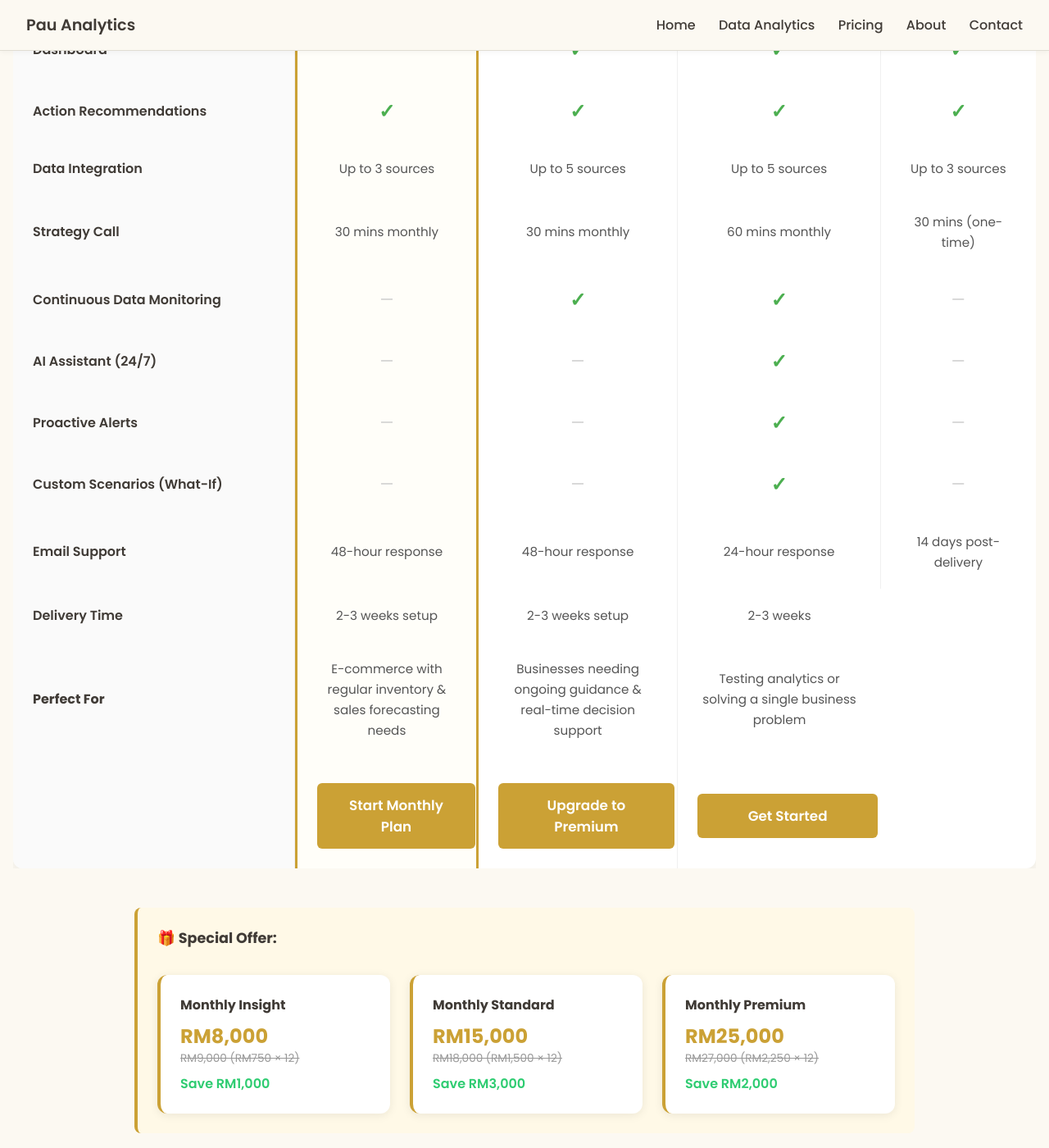
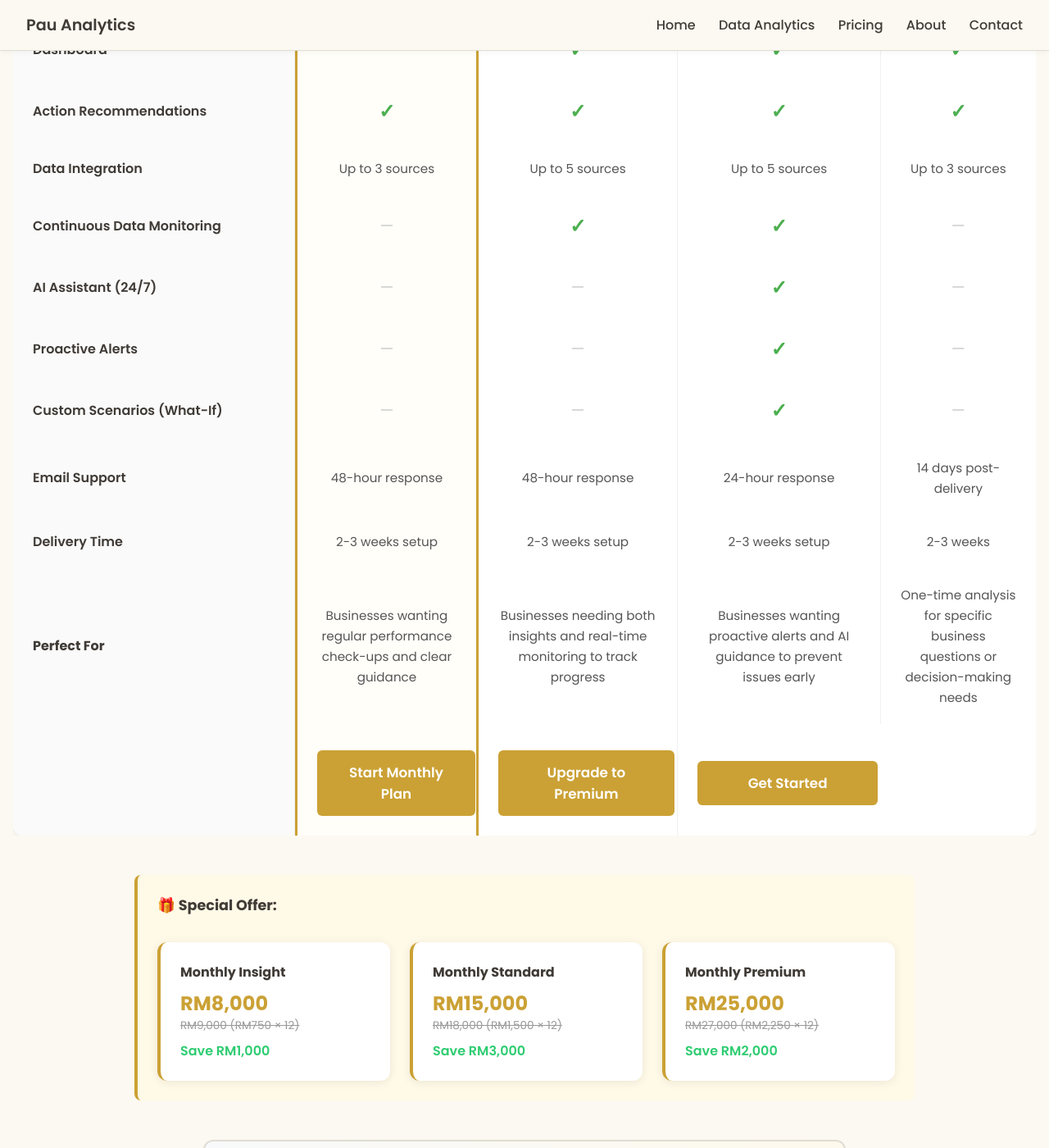
Before and after one commit to lyven81/pinnacles-learning-website, a Jekyll site: the page pricing.html, which Jekyll copies as it is, in a window 1280 px wide and 1400 px high, scrolled down 771 px. Shown: the whole window at 82% size. Built offline with Jekyll 4.4.1, drawn with Linux system fonts in a browser that asks for light colours.

Commit message:
Remove strategy call feature and update descriptions
Pricing Page Updates:
- Removed "Strategy Call" row from comparison table
- Updated "Perfect For" descriptions to align with car service analogy:
  • Monthly Insight: Regular performance check-ups and clear guidance
  • Monthly Standard: Insights + real-time monitoring to track progress
  • Monthly Premium: Proactive alerts and AI guidance to prevent issues early
  • Project In-sight: One-time analysis for specific business questions
- Added delivery time for Project In-sight (2-3 weeks)
- Added "Perfect For" description for Project In-sight

Payment Page Updates:
- Removed strategy call mentions from all 4 package descriptions:
  • Monthly Insight: Removed "Includes 30-min monthly strategy call"
  • Monthly Standard: Removed "Includes 30-min monthly strategy call"
  • Monthly Premium: Removed "Includes 60-min monthly strategy call"
  • Project In-sight: Removed "Includes 30-min strategy call"
- Enhanced Premium description: "Continuous monitoring with early alerts and proactive guidance"

All descriptions now focus on core value (inspection, monitoring, AI guidance)
without separate consultation feature.

🤖 Generated with [Claude Code](https://claude.com/claude-code)

Co-Authored-By: Claude Sonnet 4.5 <noreply@anthropic.com>

```diff
--- a/pricing.html
+++ b/pricing.html
@@ -614,15 +614,6 @@
             <td><span class="feature-value">Up to 3 sources</span></td>
           </tr>
 
-          <!-- Strategy Call -->
-          <tr>
-            <td>Strategy Call</td>
-            <td class="featured-col"><span class="feature-value">30 mins monthly</span></td>
-            <td><span class="feature-value">30 mins monthly</span></td>
-            <td><span class="feature-value">60 mins monthly</span></td>
-            <td><span class="feature-value">30 mins (one-time)</span></td>
-          </tr>
-
           <!-- Data Monitoring -->
           <tr>
             <td>Continuous Data Monitoring</td>
@@ -673,15 +664,17 @@
             <td>Delivery Time</td>
             <td class="featured-col"><span class="feature-value">2-3 weeks setup</span></td>
             <td><span class="feature-value">2-3 weeks setup</span></td>
+            <td><span class="feature-value">2-3 weeks setup</span></td>
             <td><span class="feature-value">2-3 weeks</span></td>
           </tr>
 
           <!-- Perfect For -->
           <tr>
             <td><strong>Perfect For</strong></td>
-            <td class="featured-col"><span class="feature-value">E-commerce with regular inventory & sales forecasting needs</span></td>
-            <td><span class="feature-value">Businesses needing ongoing guidance & real-time decision support</span></td>
-            <td><span class="feature-value">Testing analytics or solving a single business problem</span></td>
+            <td class="featured-col"><span class="feature-value">Businesses wanting regular performance check-ups and clear guidance</span></td>
+            <td><span class="feature-value">Businesses needing both insights and real-time monitoring to track progress</span></td>
+            <td><span class="feature-value">Businesses wanting proactive alerts and AI guidance to prevent issues early</span></td>
+            <td><span class="feature-value">One-time analysis for specific business questions or decision-making needs</span></td>
           </tr>
 
           <!-- CTA Row -->
```
Also changed, not shown: payment.html (+4 -4 lines).
